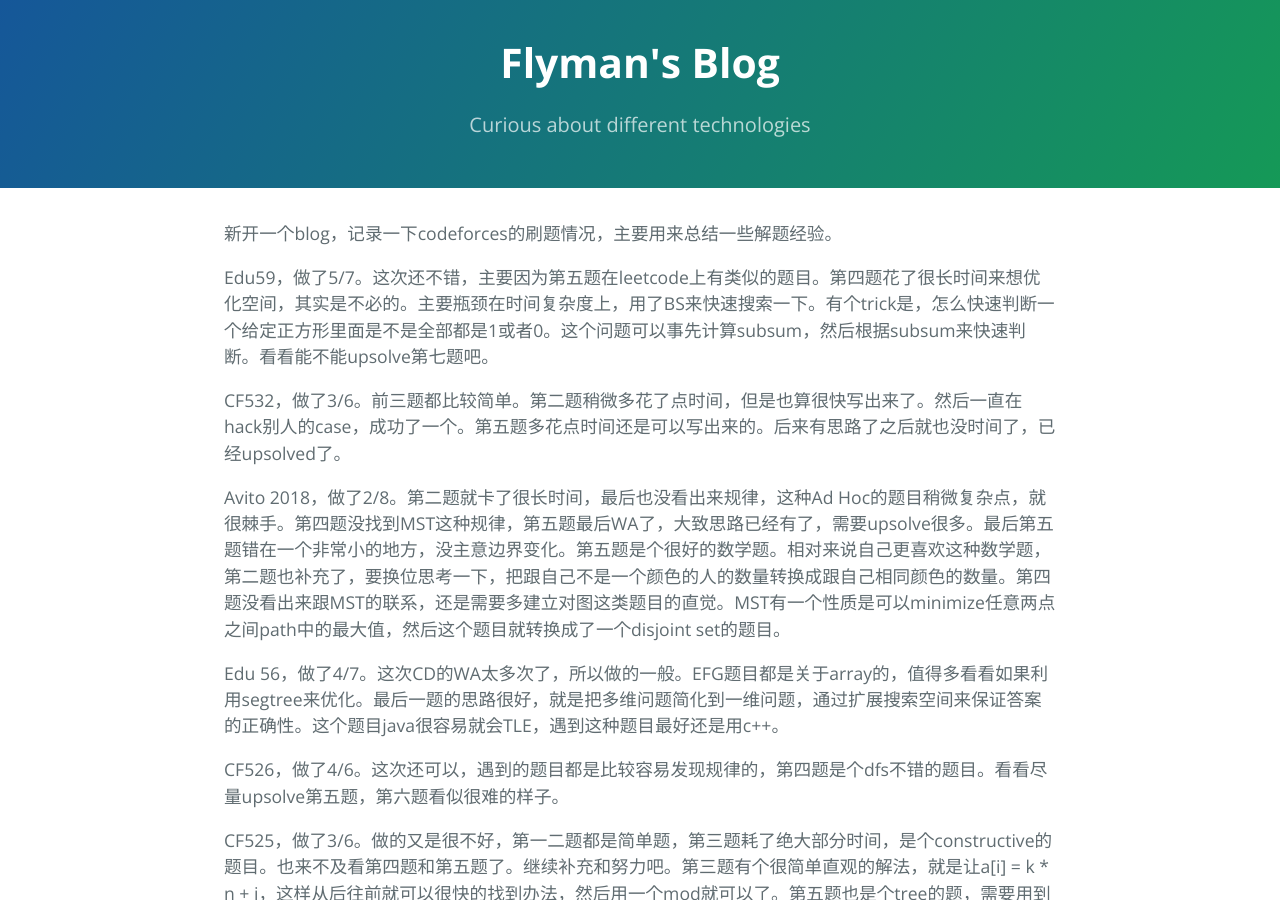
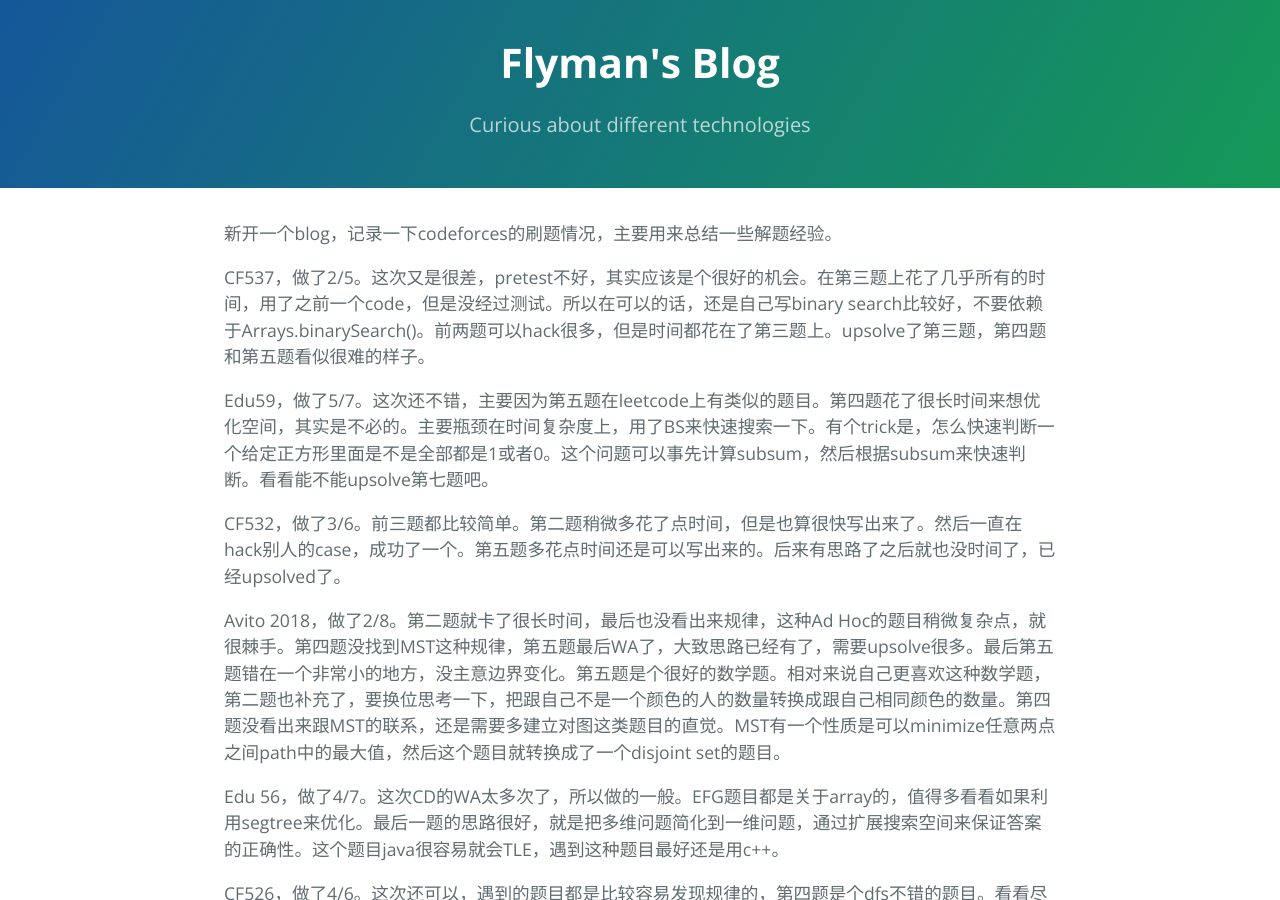
Before and after one commit to flyman3046/flyman3046.github.io, a Jekyll site: the page built from _posts/2018-09-20-cf_learning_notes.markdown, in a window 1280 px wide and 900 px high. Built offline with Jekyll 4.4.1, drawn with Linux system fonts in a browser that asks for light colours.

Commit message:
add CF537

```diff
--- a/_posts/2018-09-20-cf_learning_notes.markdown
+++ b/_posts/2018-09-20-cf_learning_notes.markdown
@@ -6,6 +6,8 @@
 ---
 
 新开一个blog，记录一下codeforces的刷题情况，主要用来总结一些解题经验。
+
+CF537，做了2/5。这次又是很差，pretest不好，其实应该是个很好的机会。在第三题上花了几乎所有的时间，用了之前一个code，但是没经过测试。所以在可以的话，还是自己写binary search比较好，不要依赖于Arrays.binarySearch()。前两题可以hack很多，但是时间都花在了第三题上。upsolve了第三题，第四题和第五题看似很难的样子。
 
 Edu59，做了5/7。这次还不错，主要因为第五题在leetcode上有类似的题目。第四题花了很长时间来想优化空间，其实是不必的。主要瓶颈在时间复杂度上，用了BS来快速搜索一下。有个trick是，怎么快速判断一个给定正方形里面是不是全部都是1或者0。这个问题可以事先计算subsum，然后根据subsum来快速判断。看看能不能upsolve第七题吧。
 
```
Also changed, not shown: 1 other file.
